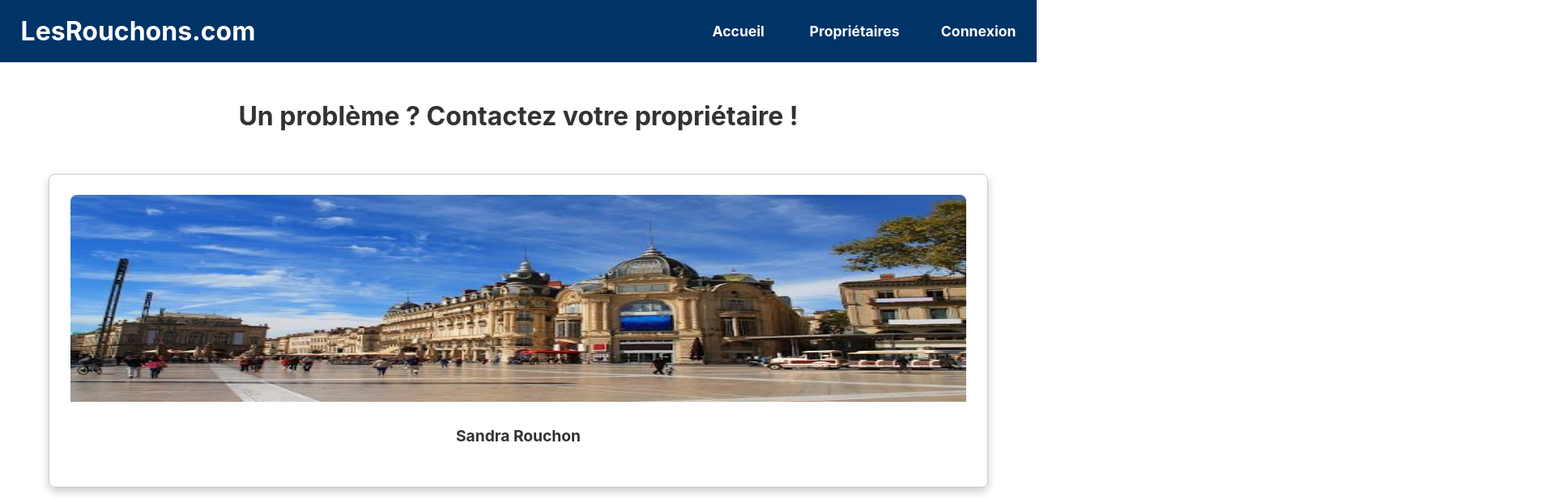
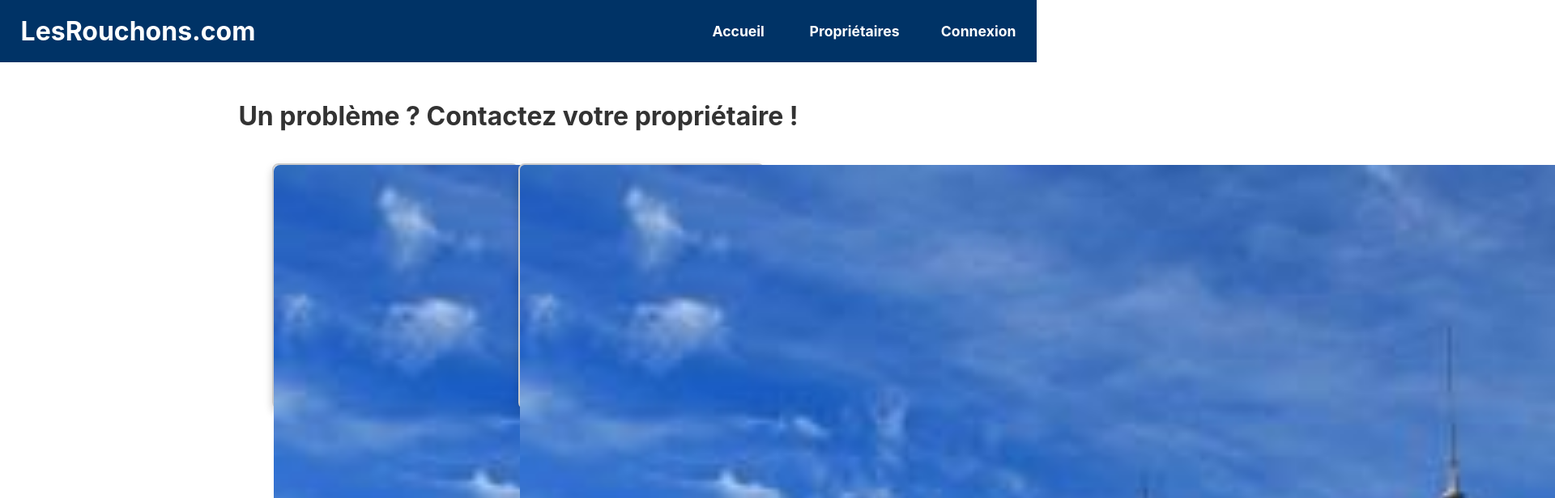
Before and after one commit to Gabriel34190/LRSIM, a React (Create React App) app: page /proprietaires in a window 1280 px wide. Shown: the top 616 px of the page at 81% size, 1920 px wide, since content can reach past the window. Built offline with nearby package versions, Linux system fonts and the light colour scheme.

Commit message:
refacto les cartes des lieux (front)

```diff
--- a/src/css/Home.css
+++ b/src/css/Home.css
@@ -43,22 +43,29 @@
 }
 
 .location-card img {
-    width: 100%;
-    height: auto;
-    max-width: 100%; /* Permet à l'image de s'adapter à la taille du conteneur */
-    max-height: 20vw;
-    border-radius: var(--border-radius) var(--border-radius) 0 0;
+    width: 500%;
+    height: 520%;
+    object-fit: cover; /* L'image remplit l'espace en respectant le ratio */
+    border-radius: var(--border-radius); /* Bordure arrondie pour l'image aussi */
+    z-index: 0;
 }
+
 
 .location-card p {
     font-size: var(--font-size-card-text);
     font-weight: bold;
     background-color: white;
     margin: 0;
-    padding: 2vw;
+    padding: 1vw;
+    height: 10%; /* Prend les 30% restants du carré */
     border-radius: 0 0 var(--border-radius) var(--border-radius);
     color: var(--text-color);
+    display: flex;
+    align-items: center; /* Centre le texte verticalement */
+    justify-content: center; /* Centre le texte horizontalement */
+    text-align: center;
 }
+
 
 .navbar {
     background-color: var(--navbar-bg);
@@ -114,28 +121,67 @@
     margin-right: auto; /* Centre horizontalement */
 }
 
-
 .delete-button {
     position: absolute;
-    top: 2vw;
-    right: 2vw;
+    top: 1vw; /* Distance relative du haut */
+    right: 1vw; /* Distance relative de la droite */
     background: var(--delete-btn-bg);
     color: white;
     border: none;
     border-radius: 50%;
-    width: 1.5vw;
-    height: 1.5vw;
+    width: 2vw; /* Largeur relative à l'écran */
+    height: 2vw; /* Hauteur relative à l'écran */
     display: flex;
     justify-content: center;
     align-items: center;
     cursor: pointer;
-    font-size: 1rem;
+    font-size: 1rem; /* Taille de police */
+    transition: transform 0.3s ease;
+}
+
+/* Effet au survol */
+.delete-button:hover {
+    transform: scale(1.1); /* Légèrement plus grand au survol */
+}
+
+/* Media query pour petits écrans */
+@media (max-width: 768px) {
+    .delete-button {
+        width: 4vw; /* Augmente la taille pour les petits écrans */
+        height: 4vw;
+        top: 2vw; /* Ajuste la position */
+        right: 2vw;
+        font-size: 0.8rem; /* Réduit légèrement la police */
+    }
+}
+
+/* Media query pour très petits écrans (mobiles) */
+@media (max-width: 480px) {
+    .delete-button {
+        width: 6vw; /* Bouton encore plus grand sur petits écrans */
+        height: 6vw;
+        top: 3vw;
+        right: 3vw;
+        font-size: 0.7rem; /* Encore plus petite police */
+    }
+}
+
+
+.location-card {
+    width: 80vw; /* 80% de la largeur de l'écran */
+    max-width: 300px; /* Limite maximale à 300px */
+    height: auto; /* Pour garder le ratio */
 }
 
 .location-card {
-    position: relative; /* Nécessaire pour positionner le bouton */
-    padding: 2vw;
-    border: 1px solid #ccc;
-    margin: 2vw;
+    display: inline-block;
+    position: relative;
+    width: 300px; /* Largeur fixe */
+    height: 300px; /* Hauteur égale à la largeur pour un carré */
+    margin: 1vw auto; /* Centrer horizontalement avec auto */
+    cursor: pointer;
     border-radius: var(--border-radius);
+    box-shadow: 0 0.4vw 0.8vw var(--shadow-color);
+    transition: transform 0.3s ease;
+    border: 2px solid #ccc; /* Bordure pour mieux visualiser */
 }
```
